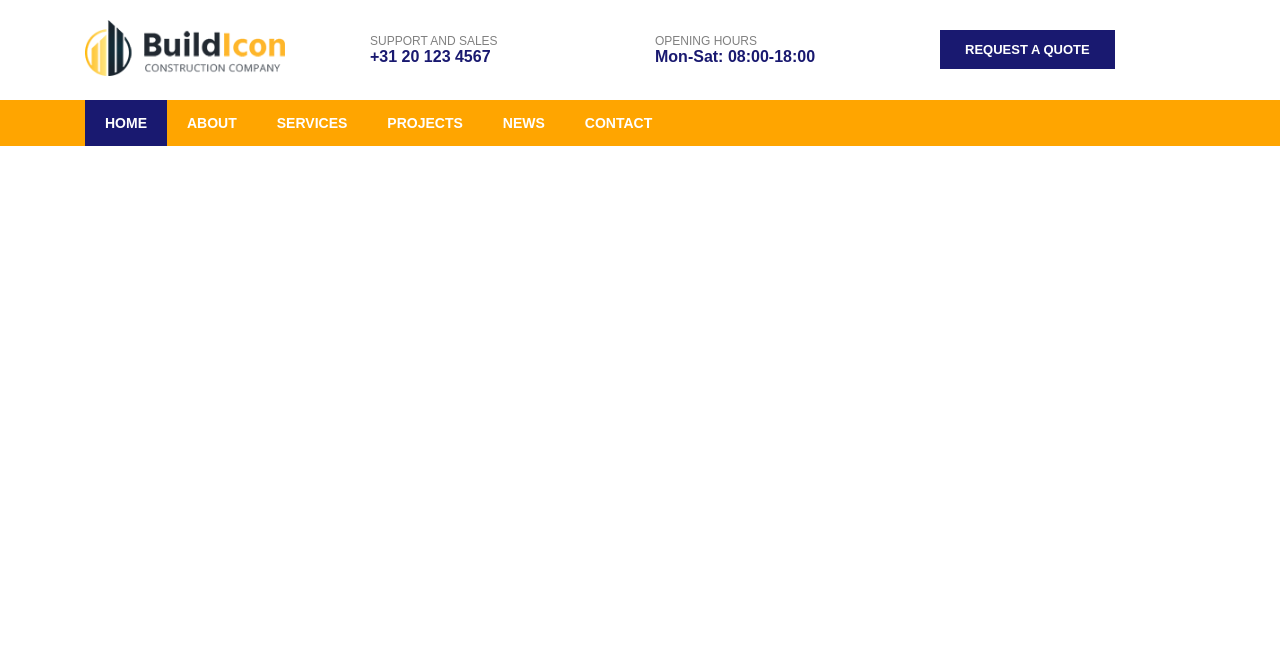
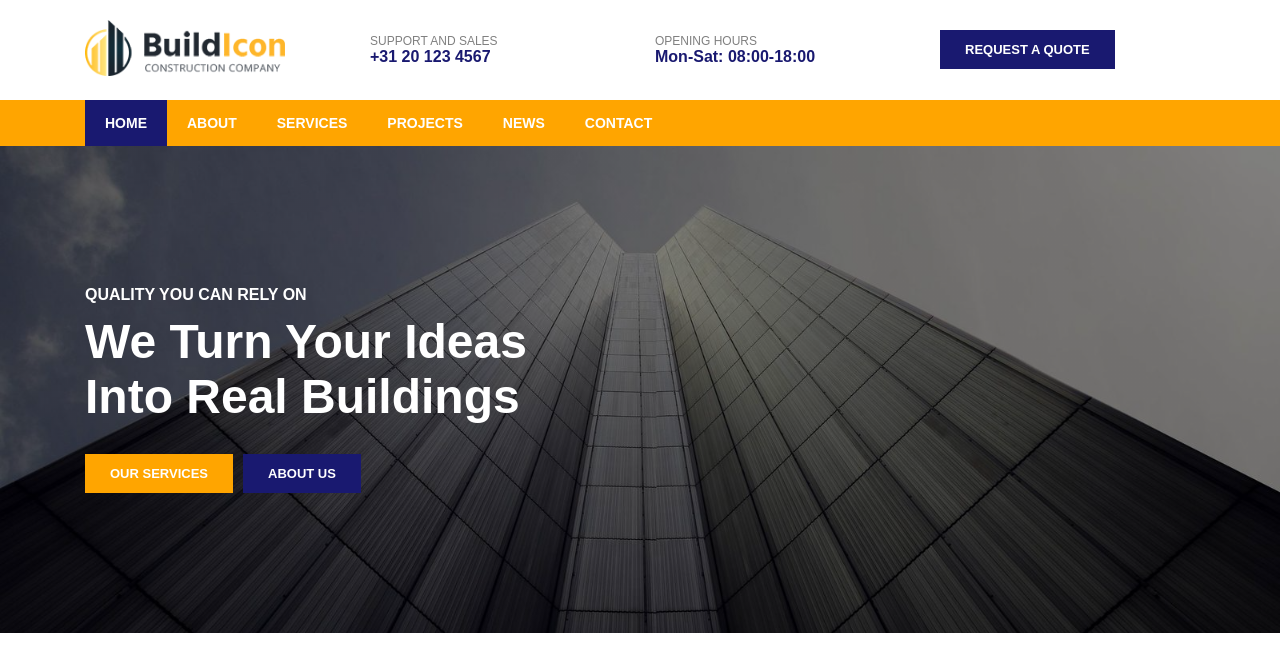
Before and after one commit to mehcan7/keuzedeel-vue, a Vue app: page / in a window 1280 px wide. Shown: the top 672 px of the page. Built offline with nearby package versions, Linux system fonts and the light colour scheme.

Commit message:
Hero banner gemaakt

```diff
--- a/src/App.vue
+++ b/src/App.vue
@@ -1,14 +1,17 @@
 <template>
   <PageHeader />
+  <HeroBanner />
 </template>
 
 <script>
 import PageHeader from "./components/PageHeader.vue";
+import HeroBanner from "./components/HeroBanner.vue";
 
 export default {
   name: "App",
   components: {
     PageHeader,
+    HeroBanner,
   },
 };
 </script>
--- /dev/null
+++ b/src/components/HeroBanner.vue
@@ -0,0 +1,53 @@
+<template>
+  <section class="hero">
+    <div class="container">
+      <p class="label">Quality you can rely on</p>
+      <h1>We Turn Your Ideas Into Real Buildings</h1>
+      <a href="#" class="button">Our services</a>
+      <a href="#" class="button button-dark">About us</a>
+    </div>
+  </section>
+</template>
+
+<script>
+export default {
+  name: "HeroBanner",
+};
+</script>
+
+<style lang="scss" scoped>
+.hero {
+  padding: 80px 0;
+  background-image: linear-gradient(rgba(0, 0, 0, 0.5), rgba(0, 0, 0, 0.5)),
+    url("../assets/hero.jpg");
+  background-size: cover;
+  background-position: center;
+  color: white;
+}
+
+.label {
+  margin: 0 0 10px;
+  font-weight: bold;
+  text-transform: uppercase;
+}
+
+h1 {
+  max-width: 500px;
+  margin: 0 0 30px;
+  font-size: 32px;
+}
+
+.button {
+  margin-right: 10px;
+}
+
+@media (min-width: 768px) {
+  .hero {
+    padding: 140px 0;
+  }
+
+  h1 {
+    font-size: 48px;
+  }
+}
+</style>
```
Also changed, not shown: src/assets/hero.jpg (added).
